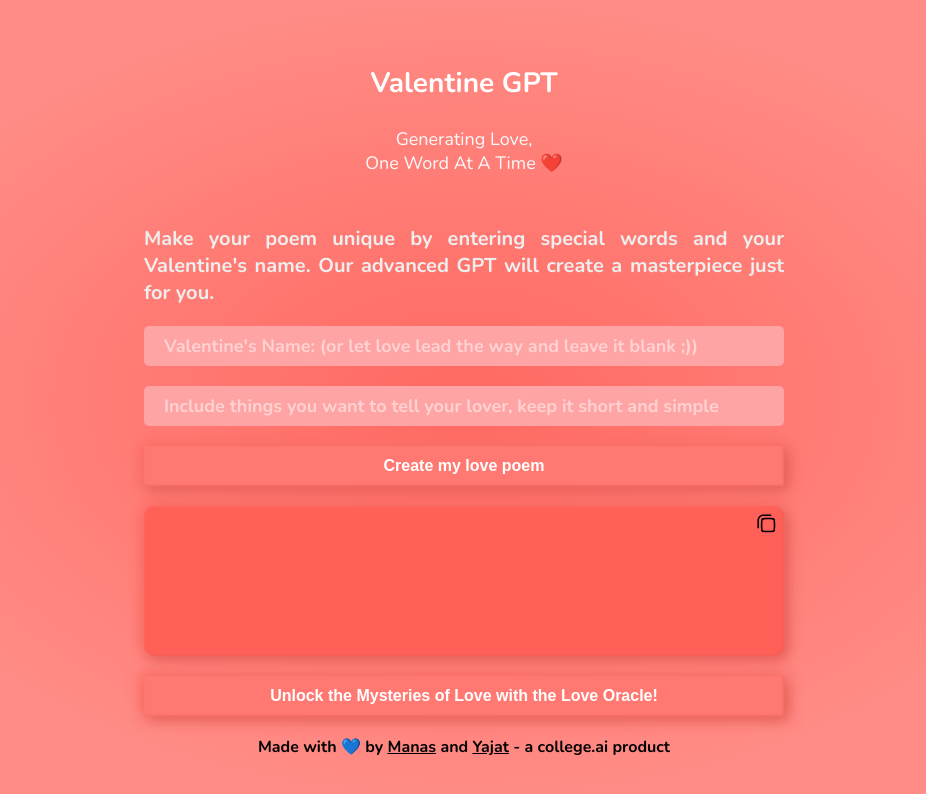
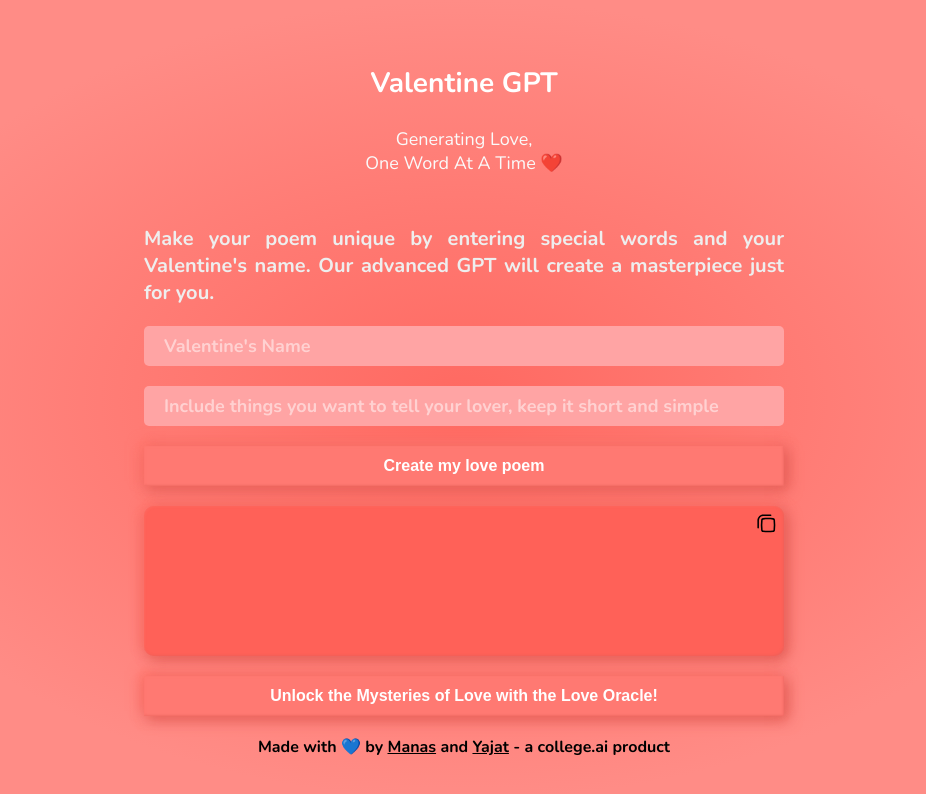
Before and after one commit to sheldor07/valentine-gpt, a React (Create React App) app: page /#/poem-gpt in a window 1280 px wide. Shown: the top 794 px of the page, without its empty margins (176-1102 px from the left). Built offline with nearby package versions, Linux system fonts and the light colour scheme.

Commit message:
builds version 1

```diff
--- a/src/pages/poemgpt.js
+++ b/src/pages/poemgpt.js
@@ -112,7 +112,7 @@ export function PoemGPT() {
           <input
             className="form-input"
             type="text"
-            placeholder="Valentine's Name: (or let love lead the way and leave it blank ;))"
+            placeholder="Valentine's Name"
             value={valentineName}
             onChange={handleValentineNameChange}
           />
```
